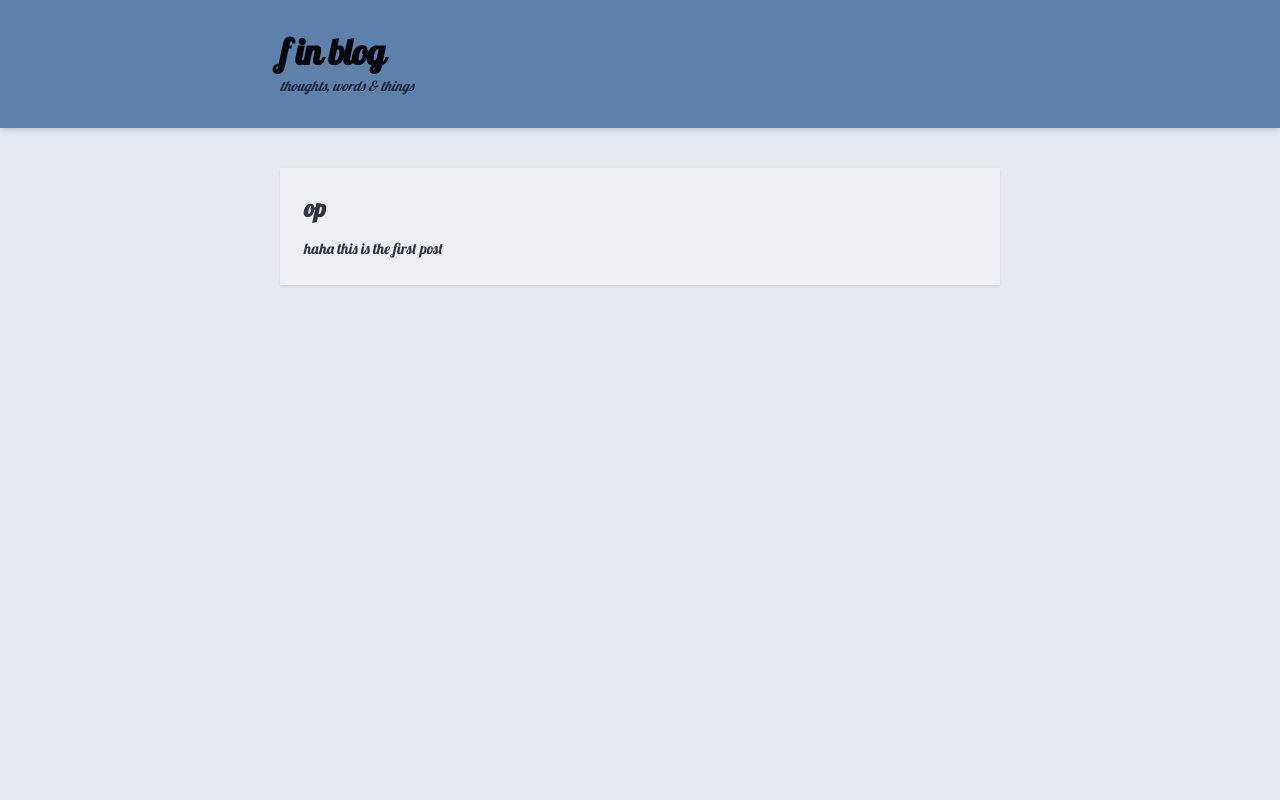
After one commit to finkrent/blogfirsdjango, a Django app: page /post/1/ in a window 1280 px wide. The commit adds this page. Run offline with Django 5.2, Linux system fonts and the light colour scheme; data comes from the database, SQL or seed files in the repository.

Commit message:
Added view and template for detailed blog post as well as CSS for the site.

```diff
--- /dev/null
+++ b/blog/static/css/blog.css
@@ -0,0 +1,8 @@
+h1,
+h2{
+    font-family: 'Lobster';
+}
+
+body{
+    font-family: 'Lobster';
+}
--- /dev/null
+++ b/blog/templates/blog/base.html
@@ -0,0 +1,35 @@
+{% load static %}
+<!DOCTYPE html>
+<html data-theme="nord">
+    <head>
+        <title>f in blog</title>
+        <link href="https://cdn.jsdelivr.net/npm/daisyui@5/themes.css" rel="stylesheet" type="text/css" />
+        <link href="https://cdn.jsdelivr.net/npm/daisyui@5/daisyui.css" rel="stylesheet" type="text/css" />
+        <script src="https://cdn.jsdelivr.net/npm/@tailwindcss/browser@4"></script>
+        <link rel="stylesheet" href="https://fonts.googleapis.com/css?family=Lobster&subset=latin,latin-ext">
+        <link rel="stylesheet" href="{% static 'css/blog.css' %}">
+    </head>
+    <body class="bg-base-200 min-h-screen">
+
+        <!-- Header -->
+        <header class="bg-primary text-primary-content shadow-md">
+            <div class="max-w-3xl mx-auto px-6 py-8">
+                <a href="/" class="text-4xl font-bold tracking-tight hover:opacity-80 transition-opacity">
+                    f in blog
+                </a>
+                <p class="mt-1 text-sm opacity-70 font-light italic">thoughts, words & things</p>
+            </div>
+        </header>
+
+        <!-- Main content -->
+        <main class="max-w-3xl mx-auto px-6 py-10">
+            <div class="flex flex-col gap-8">
+               <div class="col">
+                {% block content %}
+                {% endblock %}
+               </div>
+            </div>
+        </main>
+
+    </body>
+</html>
--- /dev/null
+++ b/blog/templates/blog/post_detail.html
@@ -0,0 +1,21 @@
+{% extends "blog/base.html" %}
+
+{% block content %}
+
+    <article class="card-body bg-base-100 shadow-sm hover:shadow-md transition-shadow duration-200 gap-3">
+        {% if post.published_date %}
+            <time class="text-xs text-base-content/50 uppercase tracking-widest">
+                {{ post.published_date }}
+            </time>
+        {% endif %}
+        <h2 class="card-title text-2xl leading-snug">
+            <a href="{% url 'post_detail' pk=post.pk %}" class="hover:text-primary transition-colors">
+                {{ post.title }}
+            </a>
+        </h2>
+        <p class="text-base-content/75 leading-relaxed text-[15px]">
+            {{ post.text|linebreaksbr }}
+        </p>
+    </article>
+
+{% endblock %}
--- a/blog/urls.py
+++ b/blog/urls.py
@@ -2,5 +2,6 @@ from django.urls import path
 from . import views
 
 urlpatterns = [
-    path('', views.post_list, name='post_list')
+    path('', views.post_list, name='post_list'),
+    path('post/<int:pk>/', views.post_detail, name='post_detail')
 ]
--- a/blog/views.py
+++ b/blog/views.py
@@ -1,4 +1,4 @@
-from django.shortcuts import render
+from django.shortcuts import render, get_object_or_404
 from django.utils import timezone
 from .models import Post
 # Create your views here.
@@ -6,3 +6,7 @@ from .models import Post
 def post_list(request):
     posts = Post.objects.filter(published_date__lte=timezone.now()).order_by('published_date')
     return render(request, 'blog/post_list.html', {'posts':posts})
+
+def post_detail(request, pk):
+    post = get_object_or_404(Post, pk=pk)
+    return render(request, 'blog/post_detail.html', {'post':post})
```
Also changed, not shown: blog/templates/blog/post_list.html (+29 -19 lines), 1 other file.
